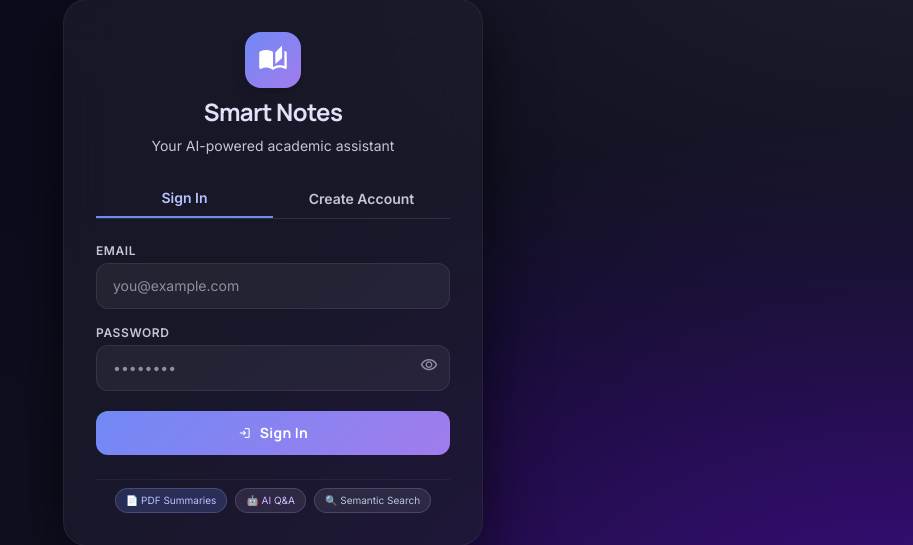
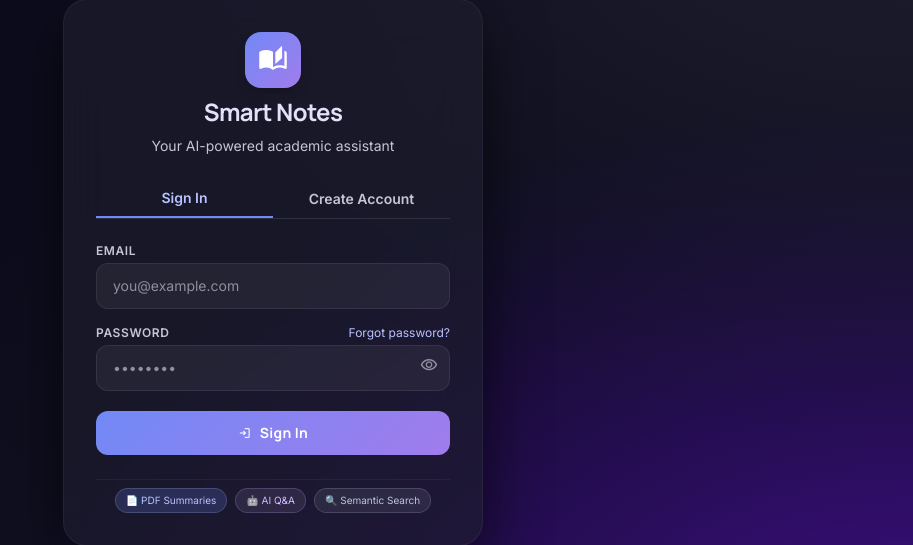
Before and after one commit to Raj-Kapuriya/Smarts-notes, a Flask app: page / in a window 1280 px wide. Shown: the part 128-673 px from the top of the page, without its empty margins (367-1280 px from the left). Run offline with Flask 3, Linux system fonts and the light colour scheme; some libraries are stand-ins or nearby versions.

Commit message:
Add forgot password feature with email delivery

```diff
--- a/app.py
+++ b/app.py
@@ -65,6 +65,15 @@ JWT_SECRET             = os.getenv("JWT_SECRET", "jwt-secret-change-me")
 PINECONE_API_KEY       = os.getenv("PINECONE_API_KEY")
 PINECONE_INDEX_NAME    = os.getenv("PINECONE_INDEX_NAME", "smart-notes-index")
 HUGGINGFACE_API_KEY    = os.getenv("HUGGINGFACE_API_KEY")
+
+# SMTP Email Configuration
+SMTP_HOST              = os.getenv("SMTP_HOST")
+SMTP_PORT              = int(os.getenv("SMTP_PORT", "587"))
+SMTP_USER              = os.getenv("SMTP_USER")
+SMTP_PASSWORD          = os.getenv("SMTP_PASSWORD")
+SMTP_FROM_EMAIL        = os.getenv("SMTP_FROM_EMAIL") or SMTP_USER or "noreply@smartnotes.ai"
+SMTP_USE_TLS           = os.getenv("SMTP_USE_TLS", "True").strip().lower() in ("true", "1", "yes")
+SMTP_USE_SSL           = os.getenv("SMTP_USE_SSL", "False").strip().lower() in ("true", "1", "yes")
 
 _required = [
     SUPABASE_URL, SUPABASE_KEY, GOOGLE_API_KEY,
@@ -258,6 +267,90 @@ def require_auth(fn):
     return wrapper
 
 
+def send_password_email(recipient_email: str, new_password: str):
+    """
+    Sends an email containing the new password to the recipient.
+    Returns (success: bool, message: str).
+    """
+    if not SMTP_HOST or not SMTP_USER or not SMTP_PASSWORD:
+        logger.warning(
+            f"SMTP not configured in environment. Generated password for '{recipient_email}': {new_password}"
+        )
+        return False, "SMTP server is not configured in .env."
+
+    try:
+        import smtplib
+        from email.mime.multipart import MIMEMultipart
+        from email.mime.text import MIMEText
+
+        msg = MIMEMultipart("alternative")
+        msg["Subject"] = "Your Smart Notes Password"
+        msg["From"] = SMTP_FROM_EMAIL
+        msg["To"] = recipient_email
+
+        text_content = (
+            f"Hello,\n\n"
+            f"You requested to recover your password for Smart Notes.\n\n"
+            f"Your new password is: {new_password}\n\n"
+            f"Please use this password to sign in. For security, we recommend changing your password from your account settings after logging in.\n\n"
+            f"— The Smart Notes Team"
+        )
+
+        html_content = f"""<!DOCTYPE html>
+<html>
+<head>
+  <meta charset="utf-8">
+  <style>
+    body {{ font-family: -apple-system, BlinkMacSystemFont, 'Segoe UI', Roboto, Helvetica, Arial, sans-serif; background-color: #0c0c1d; color: #e3e0f8; margin: 0; padding: 24px; }}
+    .container {{ max-width: 500px; margin: 0 auto; background: #1a1a2b; border: 1px solid rgba(255,255,255,0.1); border-radius: 16px; padding: 32px; box-shadow: 0 10px 30px rgba(0,0,0,0.5); }}
+    .header {{ text-align: center; margin-bottom: 24px; }}
+    .logo {{ font-size: 32px; }}
+    .title {{ font-size: 22px; font-weight: 700; color: #b9c3ff; margin-top: 8px; }}
+    .box {{ background: rgba(113,137,246,0.15); border: 1px dashed #7189f6; border-radius: 12px; padding: 20px; text-align: center; margin: 24px 0; }}
+    .password {{ font-size: 22px; font-family: monospace; font-weight: bold; letter-spacing: 2px; color: #ffffff; word-break: break-all; }}
+    .text {{ font-size: 14px; line-height: 1.6; color: #c5c5d5; }}
+    .footer {{ margin-top: 24px; font-size: 12px; color: #8f909e; text-align: center; }}
+  </style>
+</head>
+<body>
+  <div class="container">
+    <div class="header">
+      <div class="logo">📚</div>
+      <div class="title">Smart Notes</div>
+    </div>
+    <p class="text">Hello,</p>
+    <p class="text">You requested to recover your password. Here is your new password to sign in:</p>
+    <div class="box">
+      <span class="password">{new_password}</span>
+    </div>
+    <p class="text">Please use this password to sign in. For your security, you can change your password in the dashboard settings after logging in.</p>
+    <p class="footer">If you didn't request this change, please sign in and change your password immediately.</p>
+  </div>
+</body>
+</html>"""
+
+        msg.attach(MIMEText(text_content, "plain"))
+        msg.attach(MIMEText(html_content, "html"))
+
+        if SMTP_USE_SSL:
+            server = smtplib.SMTP_SSL(SMTP_HOST, SMTP_PORT, timeout=15)
+        else:
+            server = smtplib.SMTP(SMTP_HOST, SMTP_PORT, timeout=15)
+            if SMTP_USE_TLS:
+                server.starttls()
+
+        server.login(SMTP_USER, SMTP_PASSWORD)
+        server.sendmail(SMTP_FROM_EMAIL, recipient_email, msg.as_string())
+        server.quit()
+
+        logger.info(f"Password reset email successfully sent to {recipient_email}")
+        return True, "Email sent successfully."
+
+    except Exception as exc:
+        logger.error(f"Failed to send email to {recipient_email}: {exc}")
+        return False, str(exc)
+
+
 # ── PDF utilities ─────────────────────────────────────────────────────────────
 @timeout(60)
 def extract_pdf_text(file_bytes: bytes) -> str | None:
@@ -448,6 +541,72 @@ def login():
     except Exception as exc:
         logger.error(f"Login error: {exc}")
         return jsonify({"error": "Login failed"}), 500
+
+
+@app.route("/api/forgot-password", methods=["POST"])
+def forgot_password():
+    data  = request.get_json() or {}
+    email = (data.get("email") or "").strip().lower()
+
+    if not email:
+        return jsonify({"error": "Email is required"}), 400
+
+    db = services.supabase()
+    try:
+        result = db.table("users").select("id, email").eq("email", email).execute()
+        if not result.data:
+            return jsonify({"error": "No account found with this email"}), 404
+
+        user = result.data[0]
+
+        # Generate a secure readable temporary password (10 characters: uppercase, lowercase, digit, symbol)
+        import secrets
+        import string
+        special_chars = "!@#$%"
+        char_pool = string.ascii_letters + string.digits + special_chars
+        password_chars = [
+            secrets.choice(string.ascii_uppercase),
+            secrets.choice(string.ascii_lowercase),
+            secrets.choice(string.digits),
+            secrets.choice(special_chars),
+        ] + [secrets.choice(char_pool) for _ in range(6)]
+        secrets.SystemRandom().shuffle(password_chars)
+        new_temp_password = "".join(password_chars)
+
+        # Hash new password with bcrypt
+        import bcrypt
+        new_hashed = bcrypt.hashpw(new_temp_password.encode(), bcrypt.gensalt()).decode()
+
+        # Update in database
+        db.table("users").update({
+            "password": new_hashed,
+            "updated_at": datetime.now(timezone.utc).isoformat()
+        }).eq("id", user["id"]).execute()
+
+        # Send password via email
+        sent, err_msg = send_password_email(email, new_temp_password)
+
+        if sent:
+            return jsonify({
+                "message": "Your new password has been sent to your email. Please check your inbox and sign in.",
+                "smtp_configured": True
+            }), 200
+        else:
+            # If SMTP is not yet configured, provide dev password so local testing works seamlessly
+            if not SMTP_HOST or not SMTP_USER or not SMTP_PASSWORD:
+                return jsonify({
+                    "message": "Temporary password created! (Note: SMTP credentials are not configured in .env yet, so the password is provided below and in the terminal).",
+                    "dev_password": new_temp_password,
+                    "smtp_configured": False
+                }), 200
+            else:
+                return jsonify({
+                    "error": f"Failed to send email: {err_msg}. Please check your SMTP settings in .env."
+                }), 500
+
+    except Exception as exc:
+        logger.error(f"Forgot password error: {exc}")
+        return jsonify({"error": "Failed to reset password. Please try again later."}), 500
 
 
 @app.route("/api/change-password", methods=["POST"])
--- a/templates/index.html
+++ b/templates/index.html
@@ -128,14 +128,21 @@
         <input id="login-email" type="email" placeholder="you@example.com" required
           class="input-field w-full px-4 py-3 rounded-xl text-sm text-on-surface placeholder-outline"/>
       </div>
+      <div>
+        <div class="flex justify-between items-center mb-1">
+          <label class="text-xs font-semibold text-on-surface-variant uppercase tracking-wider block">Password</label>
+          <button type="button" onclick="switchTab('forgot')" class="text-xs text-primary hover:text-white transition-colors cursor-pointer">
+            Forgot password?
+          </button>
+        </div>
         <div class="relative">
-        <label class="text-xs font-semibold text-on-surface-variant uppercase tracking-wider mb-1 block">Password</label>
           <input id="login-password" type="password" placeholder="••••••••" required
             class="input-field w-full px-4 py-3 rounded-xl text-sm text-on-surface placeholder-outline pr-12"/>
           <button type="button" onclick="togglePwd('login-password', this)"
             class="absolute right-3 bottom-3 text-outline hover:text-on-surface-variant">
             <span class="material-symbols-outlined text-lg">visibility</span>
           </button>
+        </div>
       </div>
       <button type="submit" id="login-btn"
         class="btn-primary w-full py-3 rounded-xl font-headline font-bold text-white text-sm tracking-wide flex items-center justify-center gap-2 mt-1">
@@ -176,6 +183,54 @@
       </button>
     </form>
 
+    <!-- Forgot Password form -->
+    <form id="forgot-form" class="flex flex-col gap-4 hidden" onsubmit="handleForgotPassword(event)">
+      <div class="text-left">
+        <h2 class="text-base font-headline font-semibold text-on-surface flex items-center gap-2">
+          <span class="material-symbols-outlined text-primary text-xl">lock_reset</span>
+          Recover Password
+        </h2>
+        <p class="text-xs text-on-surface-variant mt-1 leading-relaxed">
+          Enter your registered email address below. We'll generate a new secure password and send it directly to your email inbox.
+        </p>
+      </div>
+
+      <div>
+        <label class="text-xs font-semibold text-on-surface-variant uppercase tracking-wider mb-1 block">Email</label>
+        <input id="forgot-email" type="email" placeholder="you@example.com" required
+          class="input-field w-full px-4 py-3 rounded-xl text-sm text-on-surface placeholder-outline"/>
+      </div>
+
+      <!-- Dev mode password display banner (when SMTP is not configured) -->
+      <div id="dev-password-banner" class="hidden p-3.5 rounded-xl bg-primary/10 border border-primary/30 text-xs text-on-surface">
+        <p class="font-semibold text-primary mb-1 flex items-center gap-1.5">
+          <span class="material-symbols-outlined text-base">vpn_key</span>
+          New Password Generated
+        </p>
+        <div class="flex items-center justify-between bg-black/40 border border-white/10 px-3 py-2 rounded-lg font-mono text-sm text-white select-all mt-1.5">
+          <span id="dev-password-text" class="font-semibold tracking-wider"></span>
+          <button type="button" onclick="copyDevPassword()" class="text-xs text-primary hover:text-white px-2.5 py-1 rounded-md bg-white/10 hover:bg-white/20 transition-colors">
+            Copy
+          </button>
+        </div>
+        <p class="text-[11px] text-on-surface-variant mt-2 leading-relaxed">
+          Use this password to log in. You can change it anytime in your dashboard settings.
+        </p>
+      </div>
+
+      <button type="submit" id="forgot-btn"
+        class="btn-primary w-full py-3 rounded-xl font-headline font-bold text-white text-sm tracking-wide flex items-center justify-center gap-2 mt-1">
+        <span class="material-symbols-outlined text-sm" style="font-variation-settings:'FILL' 1;">mark_email_read</span>
+        Send Password to Email
+      </button>
+
+      <button type="button" onclick="switchTab('login')"
+        class="text-xs text-center text-on-surface-variant hover:text-primary transition-colors flex items-center justify-center gap-1 pt-1 pb-0.5 cursor-pointer">
+        <span class="material-symbols-outlined text-sm">arrow_back</span>
+        Back to Sign In
+      </button>
+    </form>
+
     <!-- Feature pills -->
     <div class="flex flex-wrap gap-2 justify-center pt-2 border-t border-white/5">
       <span class="text-[10px] px-2.5 py-1 rounded-full bg-primary-container/20 text-primary border border-primary/20">📄 PDF Summaries</span>
@@ -197,10 +252,24 @@
 
   function switchTab(tab) {
     const isLogin = tab === 'login';
+    const isRegister = tab === 'register';
+    const isForgot = tab === 'forgot';
+
     document.getElementById('login-form').classList.toggle('hidden', !isLogin);
-    document.getElementById('register-form').classList.toggle('hidden', isLogin);
+    document.getElementById('register-form').classList.toggle('hidden', !isRegister);
+    document.getElementById('forgot-form').classList.toggle('hidden', !isForgot);
+
     document.getElementById('tab-login').classList.toggle('active', isLogin);
-    document.getElementById('tab-register').classList.toggle('active', !isLogin);
+    document.getElementById('tab-register').classList.toggle('active', isRegister);
+
+    if (isForgot) {
+      const loginEmail = document.getElementById('login-email').value.trim();
+      if (loginEmail) {
+        document.getElementById('forgot-email').value = loginEmail;
+      }
+      const banner = document.getElementById('dev-password-banner');
+      if (banner) banner.classList.add('hidden');
+    }
   }
 
   function togglePwd(inputId, btn) {
@@ -276,6 +345,58 @@
       setLoading('reg-btn', false);
     }
   }
+
+  // ── Forgot Password ──────────────────────────────────────────────────────
+  async function handleForgotPassword(e) {
+    e.preventDefault();
+    const email = document.getElementById('forgot-email').value.trim();
+    setLoading('forgot-btn', true);
+    const banner = document.getElementById('dev-password-banner');
+    if (banner) banner.classList.add('hidden');
+
+    try {
+      const res = await fetch('/api/forgot-password', {
+        method: 'POST',
+        headers: { 'Content-Type': 'application/json' },
+        body: JSON.stringify({ email }),
+      });
+      const data = await res.json();
+      if (!res.ok) {
+        toast(data.error || 'Failed to send password', 'error');
+        return;
+      }
+
+      toast(data.message || 'Password sent to your email!', 'success');
+      document.getElementById('login-email').value = email;
+
+      if (data.dev_password) {
+        // SMTP not configured yet; display generated password banner for testing
+        document.getElementById('dev-password-text').textContent = data.dev_password;
+        banner.classList.remove('hidden');
+        document.getElementById('login-password').value = data.dev_password;
+      } else {
+        // Live email sent; redirect user to login tab
+        setTimeout(() => {
+          switchTab('login');
+          document.getElementById('login-password').focus();
+        }, 2000);
+      }
+    } catch {
+      toast('Network error – please try again', 'error');
+    } finally {
+      setLoading('forgot-btn', false);
+    }
+  }
+
+  function copyDevPassword() {
+    const pwd = document.getElementById('dev-password-text').textContent;
+    if (!pwd) return;
+    navigator.clipboard.writeText(pwd).then(() => {
+      toast('Password copied to clipboard!');
+    }).catch(() => {
+      toast('Password: ' + pwd);
+    });
+  }
 </script>
 </body>
 </html>
```
Also changed, not shown: README.md, 1 other file. Lines whose indentation alone changed are shown as unchanged.
